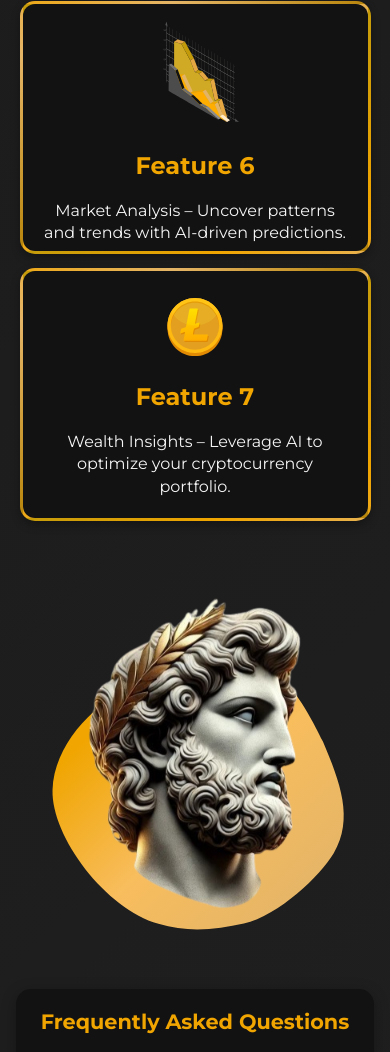
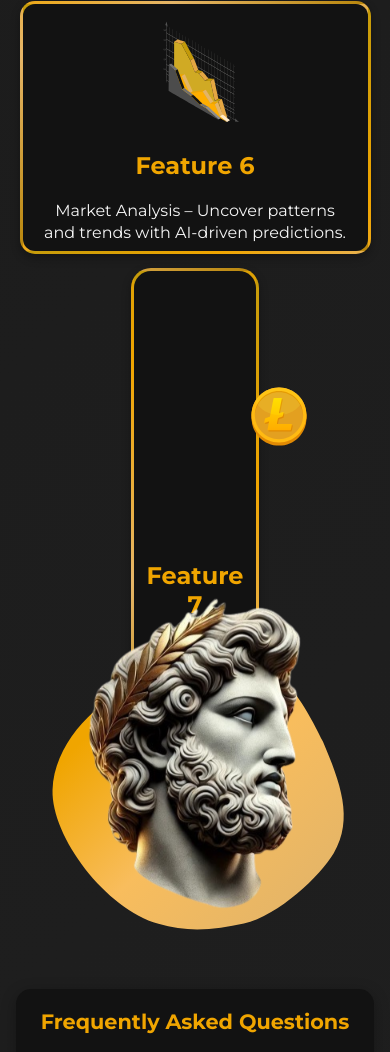
Before and after one commit to Alex130803/Plutusai, a website: page index.html in a window 390 px wide. Shown: the part 5440-6492 px from the top of the page. Drawn offline with nearby package versions, Linux system fonts and the light colour scheme; animation ran at ten frames a second.

Commit message:
Upgraded 0

```diff
--- a/assets/css/style.css
+++ b/assets/css/style.css
@@ -1159,7 +1159,7 @@ body{
         height: auto;
     }
 
-    .box1_1, .box1_2, .box2_1, .box2_2, .box3_1, .box3_2, .box3_3 {
+    .box1_1, .box1_2, .box2_1, .box2_2, .box3_1, .box3_2{
         width: 90%;
         height: 30vh;
         padding: 20px;
```
